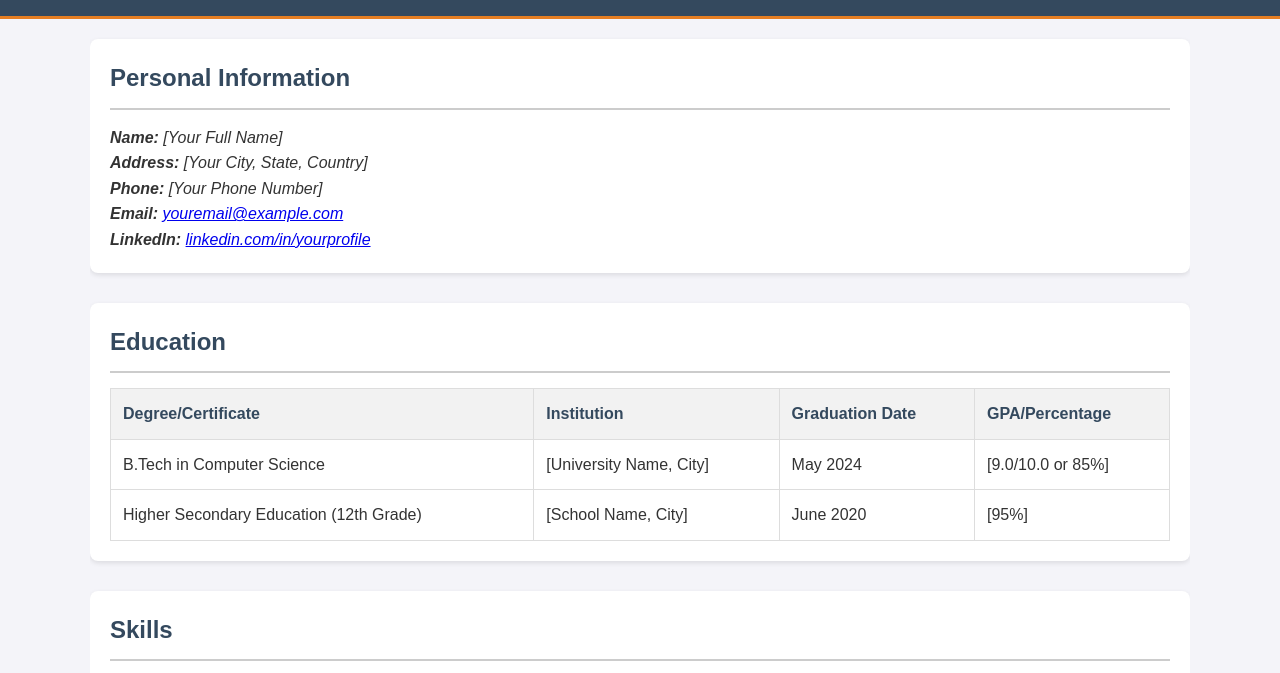
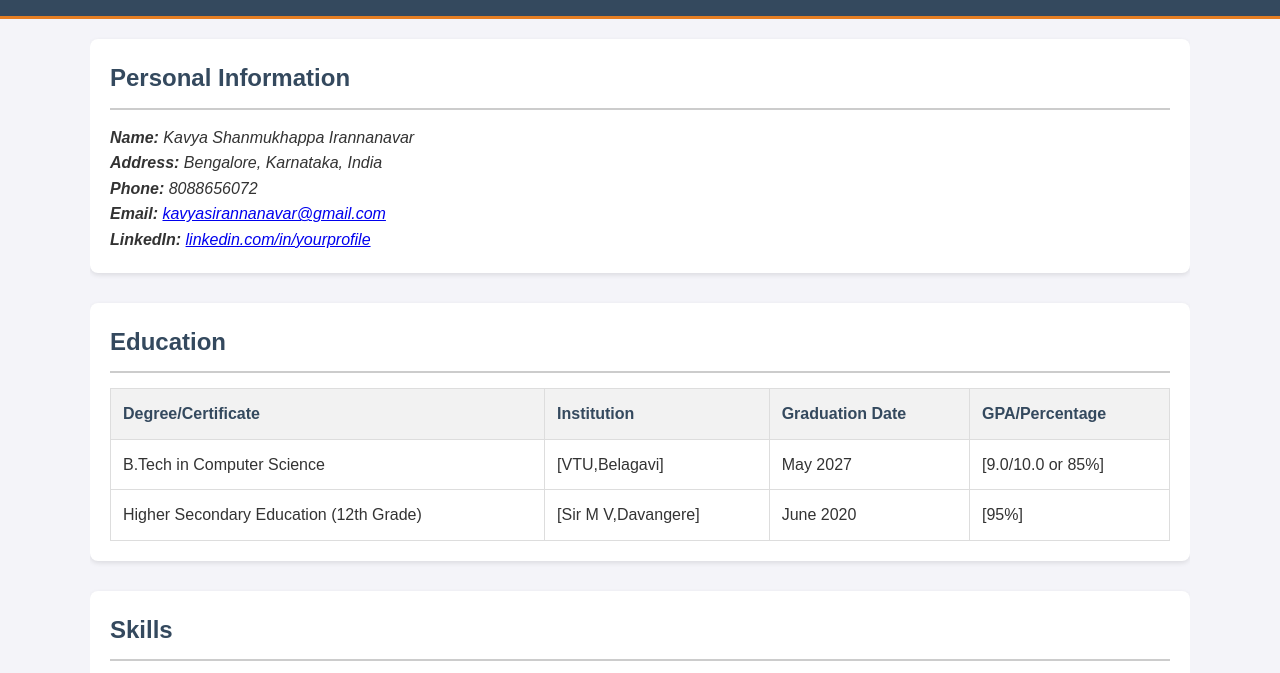
Before and after one commit to KavyaSI12345/my-resume, a plain HTML site: page resume.html in a window 1280 px wide. Shown: the part 95-768 px from the top of the page. Drawn offline with Linux system fonts and the light colour scheme.

Commit message:
Update resume.html

```diff
--- a/resume.html
+++ b/resume.html
@@ -25,10 +25,10 @@
         <section class="resume-section" id="personal-info">
             <h2>Personal Information</h2>
             <address>
-                <p><strong>Name:</strong> [Your Full Name]</p>
-                <p><strong>Address:</strong> [Your City, State, Country]</p>
-                <p><strong>Phone:</strong> [Your Phone Number]</p>
-                <p><strong>Email:</strong> <a href="mailto:youremail@example.com">youremail@example.com</a></p>
+                <p><strong>Name:</strong> Kavya Shanmukhappa Irannanavar</p>
+                <p><strong>Address:</strong> Bengalore, Karnataka, India</p>
+                <p><strong>Phone:</strong> 8088656072</p>
+                <p><strong>Email:</strong> <a href="mailto:youremail@example.com">kavyasirannanavar@gmail.com</a></p>
                 <p><strong>LinkedIn:</strong> <a href="[Your LinkedIn URL]" target="_blank">linkedin.com/in/yourprofile</a></p>
             </address>
         </section>
@@ -47,13 +47,13 @@
                 <tbody>
                     <tr>
                         <td>B.Tech in Computer Science</td>
-                        <td>[University Name, City]</td>
-                        <td>May 2024</td>
+                        <td>[VTU,Belagavi]</td>
+                        <td>May 2027</td>
                         <td>[9.0/10.0 or 85%]</td>
                     </tr>
                     <tr>
                         <td>Higher Secondary Education (12th Grade)</td>
-                        <td>[School Name, City]</td>
+                        <td>[Sir M V,Davangere]</td>
                         <td>June 2020</td>
                         <td>[95%]</td>
                     </tr>
@@ -115,4 +115,5 @@
     </footer>
     <script src="script.js"></script>
 </body>
+
 </html>
```
